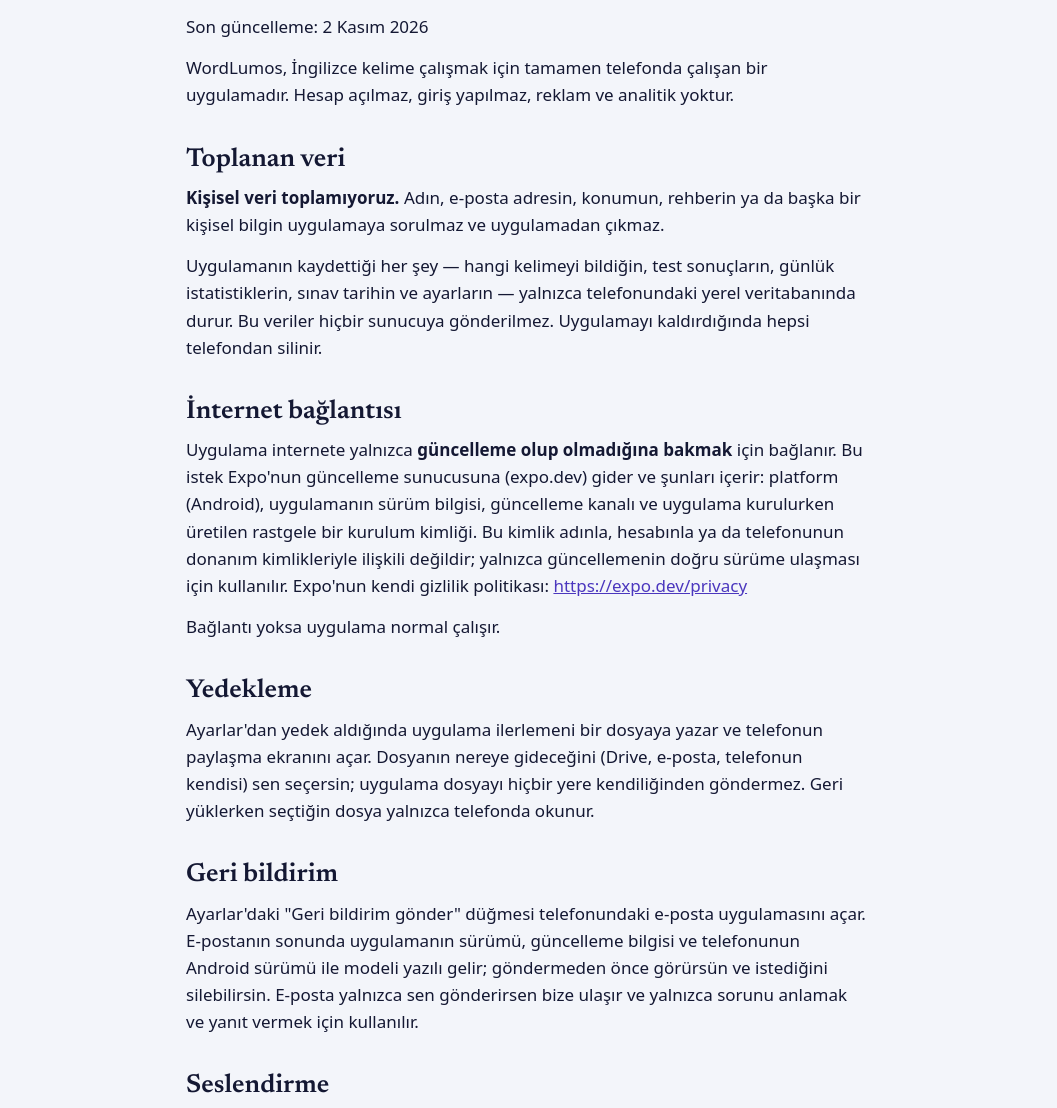
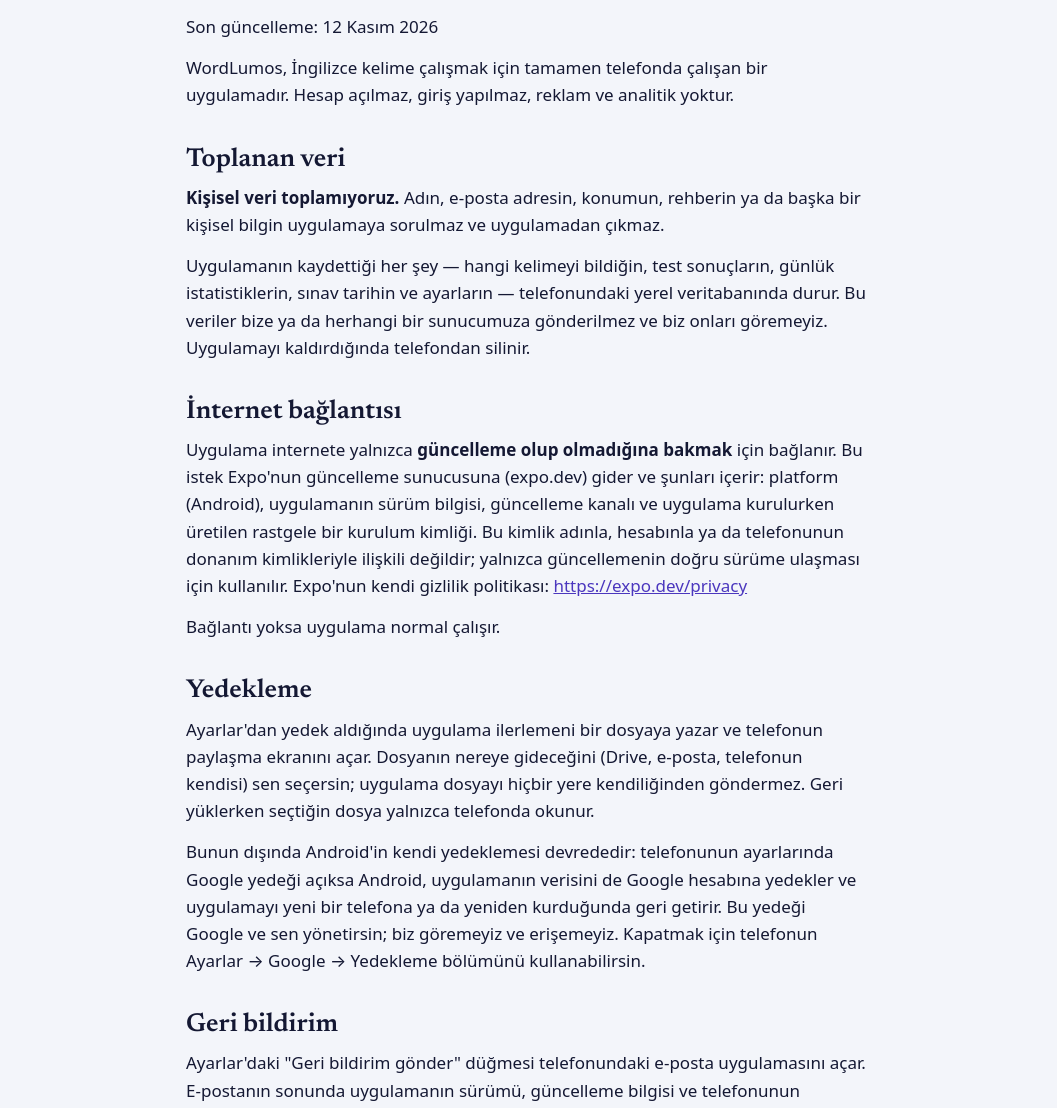
Before and after one commit to ogiworks/wordlumos, a plain HTML site: page gizlilik.html in a window 1280 px wide. Shown: the part 162-1270 px from the top of the page, without its empty margins (114-1171 px from the left). Drawn offline with Linux system fonts and the light colour scheme.

Commit message:
Gizlilik: Android'in kendi yedeği

```diff
--- a/gizlilik.html
+++ b/gizlilik.html
@@ -17,16 +17,17 @@
 </div></header>
 <main class="metin"><div class="kap dar">
 <h1>WordLumos Gizlilik Politikası</h1>
-<p>Son güncelleme: 2 Kasım 2026</p>
+<p>Son güncelleme: 12 Kasım 2026</p>
 <p>WordLumos, İngilizce kelime çalışmak için tamamen telefonda çalışan bir uygulamadır. Hesap açılmaz, giriş yapılmaz, reklam ve analitik yoktur.</p>
 <h2>Toplanan veri</h2>
 <p><strong>Kişisel veri toplamıyoruz.</strong> Adın, e-posta adresin, konumun, rehberin ya da başka bir kişisel bilgin uygulamaya sorulmaz ve uygulamadan çıkmaz.</p>
-<p>Uygulamanın kaydettiği her şey — hangi kelimeyi bildiğin, test sonuçların, günlük istatistiklerin, sınav tarihin ve ayarların — yalnızca telefonundaki yerel veritabanında durur. Bu veriler hiçbir sunucuya gönderilmez. Uygulamayı kaldırdığında hepsi telefondan silinir.</p>
+<p>Uygulamanın kaydettiği her şey — hangi kelimeyi bildiğin, test sonuçların, günlük istatistiklerin, sınav tarihin ve ayarların — telefonundaki yerel veritabanında durur. Bu veriler bize ya da herhangi bir sunucumuza gönderilmez ve biz onları göremeyiz. Uygulamayı kaldırdığında telefondan silinir.</p>
 <h2>İnternet bağlantısı</h2>
 <p>Uygulama internete yalnızca <strong>güncelleme olup olmadığına bakmak</strong> için bağlanır. Bu istek Expo'nun güncelleme sunucusuna (expo.dev) gider ve şunları içerir: platform (Android), uygulamanın sürüm bilgisi, güncelleme kanalı ve uygulama kurulurken üretilen rastgele bir kurulum kimliği. Bu kimlik adınla, hesabınla ya da telefonunun donanım kimlikleriyle ilişkili değildir; yalnızca güncellemenin doğru sürüme ulaşması için kullanılır. Expo'nun kendi gizlilik politikası: <a href="https://expo.dev/privacy">https://expo.dev/privacy</a></p>
 <p>Bağlantı yoksa uygulama normal çalışır.</p>
 <h2>Yedekleme</h2>
 <p>Ayarlar'dan yedek aldığında uygulama ilerlemeni bir dosyaya yazar ve telefonun paylaşma ekranını açar. Dosyanın nereye gideceğini (Drive, e-posta, telefonun kendisi) sen seçersin; uygulama dosyayı hiçbir yere kendiliğinden göndermez. Geri yüklerken seçtiğin dosya yalnızca telefonda okunur.</p>
+<p>Bunun dışında Android'in kendi yedeklemesi devrededir: telefonunun ayarlarında Google yedeği açıksa Android, uygulamanın verisini de Google hesabına yedekler ve uygulamayı yeni bir telefona ya da yeniden kurduğunda geri getirir. Bu yedeği Google ve sen yönetirsin; biz göremeyiz ve erişemeyiz. Kapatmak için telefonun Ayarlar → Google → Yedekleme bölümünü kullanabilirsin.</p>
 <h2>Geri bildirim</h2>
 <p>Ayarlar'daki "Geri bildirim gönder" düğmesi telefonundaki e-posta uygulamasını açar. E-postanın sonunda uygulamanın sürümü, güncelleme bilgisi ve telefonunun Android sürümü ile modeli yazılı gelir; göndermeden önce görürsün ve istediğini silebilirsin. E-posta yalnızca sen gönderirsen bize ulaşır ve yalnızca sorunu anlamak ve yanıt vermek için kullanılır.</p>
 <h2>Seslendirme</h2>
```
Also changed, not shown: privacy.html (+2 -2 lines).
